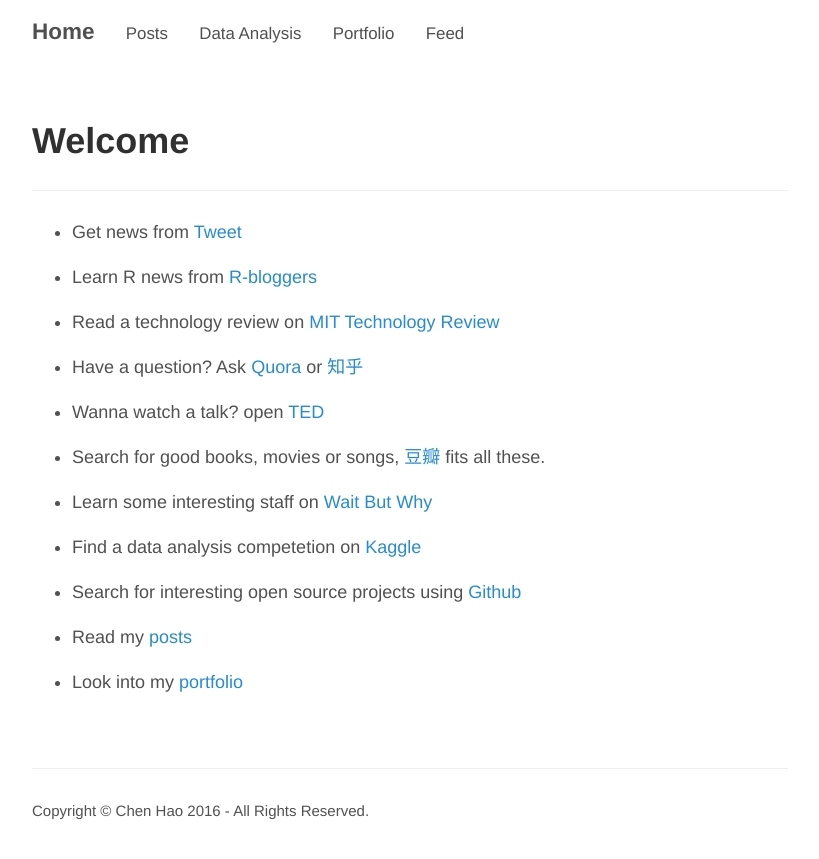
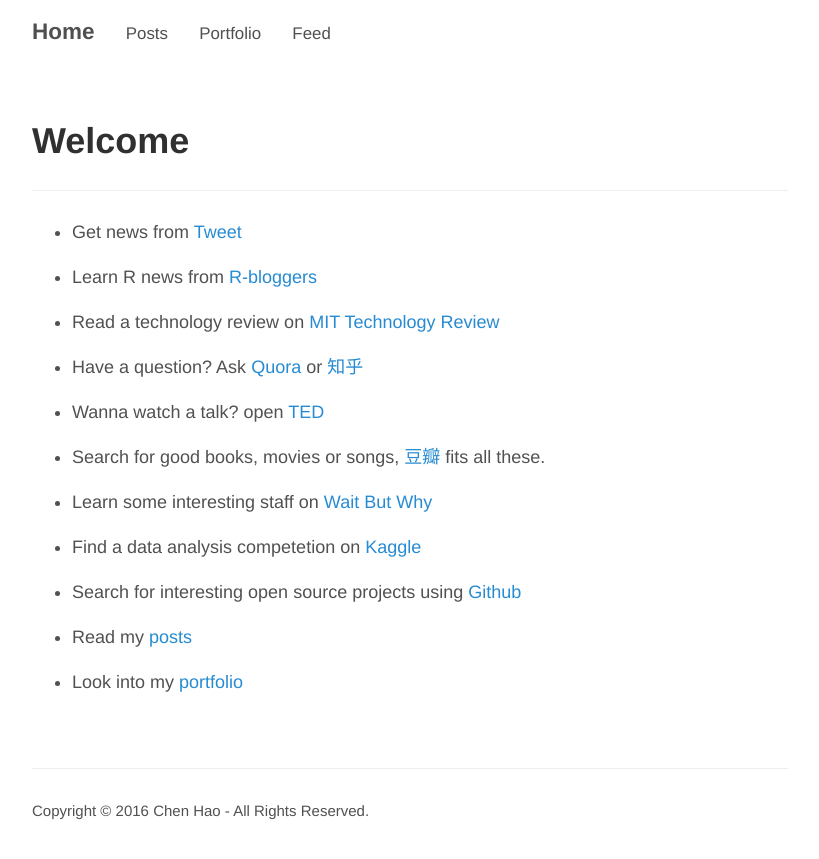
Before and after one commit to haoeric/haoeric.github.io, a Jekyll site: the page built from index.md, in a window 1280 px wide. Shown: the top 859 px of the page, without its empty margins (230-1049 px from the left). Built offline with Jekyll 4.4.1, drawn with Linux system fonts in a browser that asks for light colours.

Commit message:
remove data analysis page, move to posts category

```diff
--- a/_config.yml
+++ b/_config.yml
@@ -13,7 +13,6 @@
 
 pages_list:
   Posts: '/posts'
-  Data Analysis: '/dataAnalysis'
   Portfolio: '/portfolio'
   Feed: '/atom.xml'
 
--- a/_includes/footer.html
+++ b/_includes/footer.html
@@ -2,7 +2,7 @@
 <hr>
 <footer class="footer-copyright">
     <small>
-        Copyright &copy; Chen Hao <time datetime="{{ site.time | date_to_xmlschema }}">{{ site.time | date: '%Y' }}</time> - All Rights Reserved.
+        Copyright &copy; <time datetime="{{ site.time | date_to_xmlschema }}">{{ site.time | date: '%Y' }}</time> Chen Hao - All Rights Reserved.
     </small>
 </footer>
 
--- a/posts.html
+++ b/posts.html
@@ -10,7 +10,7 @@
 <!-- all categories except data analysis -->
 <article>
   {% for category in site.categories %}
-    {% if category[0] != "Data Analysis" and category[0] != "Portfolio"%}
+    {% if category[0] != "Portfolio"%}
       <div>
       <a name="{{category[0]}}"></a>
       <h3 style="margin-top: 0px">{{ category[0] }}</h3>
@@ -19,7 +19,7 @@
         {% for node in pages_list %}
           {% if node.title != null %}
             {% if group == null or group == node.group %}
-              <li style="line-height: 35px;list-style:none;"><a href="{{ site.BASE_PATH }}{{node.url}}">{{node.title}}</a> <span class="text-muted">- {{ node.date | date: "%B %d, %Y" }}</span></li>
+              <li>[{{ node.date | date: "%Y-%m-%d" }}] &raquo; <a href="{{ site.BASE_PATH }}{{node.url}}">{{ node.title }}</a></li>
             {% endif %}
           {% endif %}
         {% endfor %}
```
Also changed, not shown: README.md.
